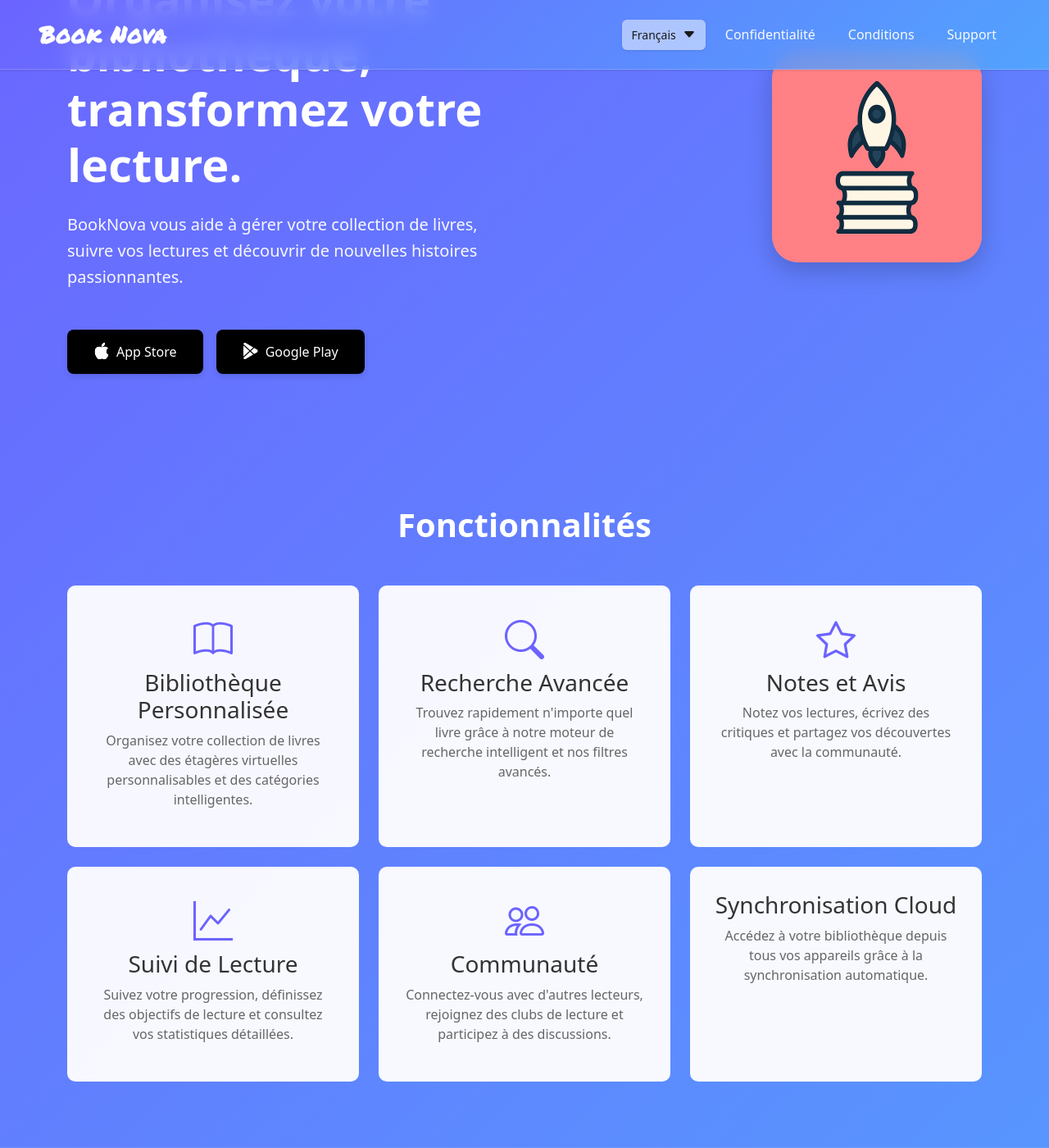
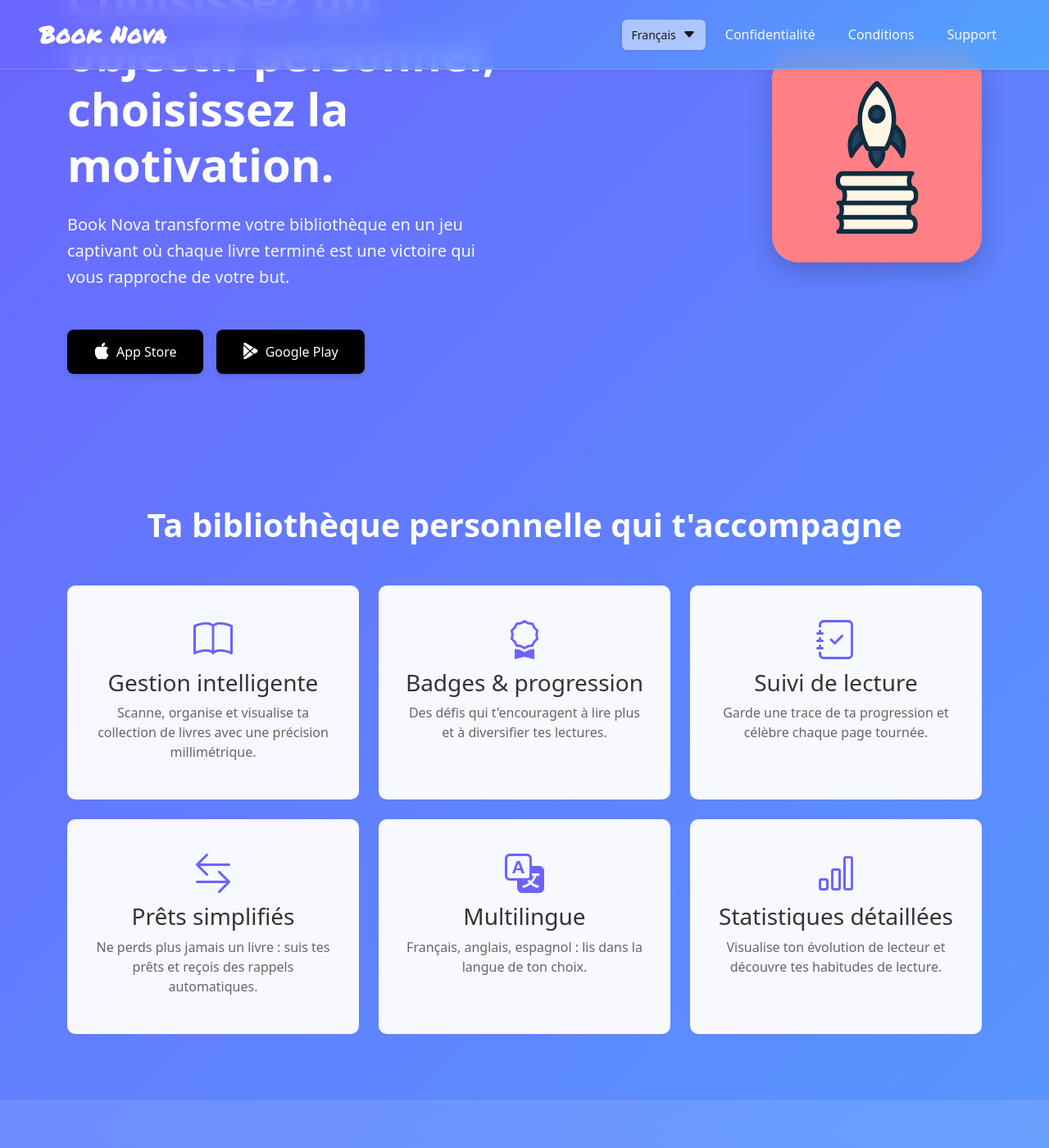
Before and after one commit to Anarres4/book-nova, a Jekyll site: the page built from index.html, in a window 1280 px wide and 1400 px high, scrolled down 237 px. Shown: the whole window at 82% size. Built offline with Jekyll 4.4.1, drawn with Linux system fonts in a browser that asks for light colours; some of the changed text lies outside the part shown.

Commit message:
✏️ update text index

```diff
--- a/_data/translations.yml
+++ b/_data/translations.yml
@@ -7,31 +7,31 @@
     terms: "Conditions"
     support: "Support"
   hero:
-    tagline: "Découvrez votre prochaine lecture"
-    title: "Organisez votre bibliothèque, transformez votre lecture."
-    subtitle: "BookNova vous aide à gérer votre collection de livres, suivre vos lectures et découvrir de nouvelles histoires passionnantes."
+    tagline: "Lisez à votre propre hauteur."
+    title: "Choisissez un objectif personnel, choisissez la motivation."
+    subtitle: "Book Nova transforme votre bibliothèque en un jeu captivant où chaque livre terminé est une victoire qui vous rapproche de votre but."
     app_store: "App Store"
     google_play: "Google Play"
   features:
-    title: "Fonctionnalités"
+    title: "Ta bibliothèque personnelle qui t'accompagne"
     library:
-      title: "Bibliothèque Personnalisée"
-      description: "Organisez votre collection de livres avec des étagères virtuelles personnalisables et des catégories intelligentes."
-    search:
-      title: "Recherche Avancée"
-      description: "Trouvez rapidement n'importe quel livre grâce à notre moteur de recherche intelligent et nos filtres avancés."
-    reviews:
-      title: "Notes et Avis"
-      description: "Notez vos lectures, écrivez des critiques et partagez vos découvertes avec la communauté."
+      title: "Gestion intelligente"
+      description: "Scanne, organise et visualise ta collection de livres avec une précision millimétrique."
+    badges:
+      title: "Badges & progression"
+      description: "Des défis qui t'encouragent à lire plus et à diversifier tes lectures."
     tracking:
-      title: "Suivi de Lecture"
-      description: "Suivez votre progression, définissez des objectifs de lecture et consultez vos statistiques détaillées."
-    community:
-      title: "Communauté"
-      description: "Connectez-vous avec d'autres lecteurs, rejoignez des clubs de lecture et participez à des discussions."
-    sync:
-      title: "Synchronisation Cloud"
-      description: "Accédez à votre bibliothèque depuis tous vos appareils grâce à la synchronisation automatique."
+      title: "Suivi de lecture"
+      description: "Garde une trace de ta progression et célèbre chaque page tournée."
+    loans:
+      title: "Prêts simplifiés"
+      description: "Ne perds plus jamais un livre : suis tes prêts et reçois des rappels automatiques."
+    languages:
+      title: "Multilingue"
+      description: "Français, anglais, espagnol : lis dans la langue de ton choix."
+    stats:
+      title: "Statistiques détaillées"
+      description: "Visualise ton évolution de lecteur et découvre tes habitudes de lecture."
   screenshots:
     title: "Découvrez l'application"
   cta:
@@ -154,31 +154,31 @@
     terms: "Terms"
     support: "Support"
   hero:
-    tagline: "Discover your next read"
-    title: "Organize your library, transform your reading."
-    subtitle: "BookNova helps you manage your book collection, track your readings and discover exciting new stories."
+    tagline: "Read at your own pace."
+    title: "Pick a personal goal, pick the motivation."
+    subtitle: "Book Nova turns your library into a compelling game where every finished book is a victory that brings you closer to your goal."
     app_store: "App Store"
     google_play: "Google Play"
   features:
-    title: "Features"
+    title: "Your personal library that stays with you"
     library:
-      title: "Personal Library"
-      description: "Organize your book collection with customizable virtual shelves and smart categories."
-    search:
-      title: "Advanced Search"
-      description: "Quickly find any book with our intelligent search engine and advanced filters."
-    reviews:
-      title: "Notes & Reviews"
-      description: "Rate your readings, write reviews and share your discoveries with the community."
+      title: "Smart management"
+      description: "Scan, organize, and visualise your book collection with pinpoint precision."
+    badges:
+      title: "Badges & progress"
+      description: "Challenges that encourage you to read more and diversify your reading."
     tracking:
-      title: "Reading Tracking"
-      description: "Track your progress, set reading goals and view your detailed statistics."
-    community:
-      title: "Community"
-      description: "Connect with other readers, join book clubs and participate in discussions."
-    sync:
-      title: "Cloud Sync"
-      description: "Access your library from all your devices with automatic synchronization."
+      title: "Reading tracker"
+      description: "Keep track of your progress and celebrate every page you turn."
+    loans:
+      title: "Simplified loans"
+      description: "Never lose a book again: track your loans and receive automatic reminders."
+    languages:
+      title: "Multilingual"
+      description: "French, English, Spanish—read in the language that fits you best."
+    stats:
+      title: "Detailed statistics"
+      description: "Visualise your evolution as a reader and discover your reading habits."
   screenshots:
     title: "Discover the app"
   cta:
@@ -301,31 +301,31 @@
     terms: "Condiciones"
     support: "Soporte"
   hero:
-    tagline: "Descubre tu próxima lectura"
-    title: "Organiza tu biblioteca, transforma tu lectura."
-    subtitle: "BookNova te ayuda a gestionar tu colección de libros, seguir tus lecturas y descubrir nuevas historias emocionantes."
+    tagline: "Lee a tu propio ritmo."
+    title: "Elige un objetivo personal, elige la motivación."
+    subtitle: "Book Nova convierte tu biblioteca en un juego cautivador donde cada libro terminado es una victoria que te acerca a tu meta."
     app_store: "App Store"
     google_play: "Google Play"
   features:
-    title: "Características"
+    title: "Tu biblioteca personal que te acompaña"
     library:
-      title: "Biblioteca Personal"
-      description: "Organiza tu colección de libros con estanterías virtuales personalizables y categorías inteligentes."
-    search:
-      title: "Búsqueda Avanzada"
-      description: "Encuentra rápidamente cualquier libro con nuestro motor de búsqueda inteligente y filtros avanzados."
-    reviews:
-      title: "Notas y Reseñas"
-      description: "Califica tus lecturas, escribe reseñas y comparte tus descubrimientos con la comunidad."
+      title: "Gestión inteligente"
+      description: "Escanea, organiza y visualiza tu colección de libros con precisión milimétrica."
+    badges:
+      title: "Insignias y progreso"
+      description: "Retos que te animan a leer más y a diversificar tus lecturas."
     tracking:
-      title: "Seguimiento de Lectura"
-      description: "Sigue tu progreso, establece objetivos de lectura y consulta tus estadísticas detalladas."
-    community:
-      title: "Comunidad"
-      description: "Conéctate con otros lectores, únete a clubes de lectura y participa en discusiones."
-    sync:
-      title: "Sincronización en la Nube"
-      description: "Accede a tu biblioteca desde todos tus dispositivos con sincronización automática."
+      title: "Seguimiento de lectura"
+      description: "Lleva registro de tu progreso y celebra cada página que pasas."
+    loans:
+      title: "Préstamos simplificados"
+      description: "No vuelvas a perder un libro: controla tus préstamos y recibe recordatorios automáticos."
+    languages:
+      title: "Multilingüe"
+      description: "Francés, inglés, español: lee en el idioma que prefieras."
+    stats:
+      title: "Estadísticas detalladas"
+      description: "Visualiza tu evolución como lector y descubre tus hábitos de lectura."
   screenshots:
     title: "Descubre la aplicación"
   cta:
--- a/index.html
+++ b/index.html
@@ -41,54 +41,54 @@
 <!-- Features Section -->
 <section class="features-section" id="features">
     <div class="container">
-        <h2 class="section-title" data-i18n="features.title">Fonctionnalités</h2>
+        <h2 class="section-title" data-i18n="features.title">Ta bibliothèque personnelle qui t'accompagne</h2>
 
         <div class="row g-4">
             <div class="col-md-4">
                 <div class="feature-card">
                     <i class="bi bi-book feature-icon"></i>
-                    <h3 data-i18n="features.library.title">Bibliothèque Personnalisée</h3>
-                    <p data-i18n="features.library.description">Organisez votre collection de livres avec des étagères virtuelles personnalisables et des catégories intelligentes.</p>
+                    <h3 data-i18n="features.library.title">📚 Gestion intelligente</h3>
+                    <p data-i18n="features.library.description">Scanne, organise et visualise ta collection de livres avec une précision millimétrique.</p>
                 </div>
             </div>
 
             <div class="col-md-4">
                 <div class="feature-card">
-                    <i class="bi bi-search feature-icon"></i>
-                    <h3 data-i18n="features.search.title">Recherche Avancée</h3>
-                    <p data-i18n="features.search.description">Trouvez rapidement n'importe quel livre grâce à notre moteur de recherche intelligent et nos filtres avancés.</p>
+                    <i class="bi bi-award feature-icon"></i>
+                    <h3 data-i18n="features.badges.title">🎯 Badges & progression</h3>
+                    <p data-i18n="features.badges.description">Des défis qui t'encouragent à lire plus et à diversifier tes lectures.</p>
                 </div>
             </div>
 
             <div class="col-md-4">
                 <div class="feature-card">
-                    <i class="bi bi-star feature-icon"></i>
-                    <h3 data-i18n="features.reviews.title">Notes et Avis</h3>
-                    <p data-i18n="features.reviews.description">Notez vos lectures, écrivez des critiques et partagez vos découvertes avec la communauté.</p>
+                    <i class="bi bi-journal-check feature-icon"></i>
+                    <h3 data-i18n="features.tracking.title">📖 Suivi de lecture</h3>
+                    <p data-i18n="features.tracking.description">Garde une trace de ta progression et célèbre chaque page tournée.</p>
                 </div>
             </div>
 
             <div class="col-md-4">
                 <div class="feature-card">
-                    <i class="bi bi-graph-up feature-icon"></i>
-                    <h3 data-i18n="features.tracking.title">Suivi de Lecture</h3>
-                    <p data-i18n="features.tracking.description">Suivez votre progression, définissez des objectifs de lecture et consultez vos statistiques détaillées.</p>
+                    <i class="bi bi-arrow-left-right feature-icon"></i>
+                    <h3 data-i18n="features.loans.title">🤝 Prêts simplifiés</h3>
+                    <p data-i18n="features.loans.description">Ne perds plus jamais un livre : suis tes prêts et reçois des rappels automatiques.</p>
                 </div>
             </div>
 
             <div class="col-md-4">
                 <div class="feature-card">
-                    <i class="bi bi-people feature-icon"></i>
-                    <h3 data-i18n="features.community.title">Communauté</h3>
-                    <p data-i18n="features.community.description">Connectez-vous avec d'autres lecteurs, rejoignez des clubs de lecture et participez à des discussions.</p>
+                    <i class="bi bi-translate feature-icon"></i>
+                    <h3 data-i18n="features.languages.title">🌍 Multilingue</h3>
+                    <p data-i18n="features.languages.description">Français, anglais, espagnol : lis dans la langue de ton choix.</p>
                 </div>
             </div>
 
             <div class="col-md-4">
                 <div class="feature-card">
-                    <i class="bi bi-cloud-sync feature-icon"></i>
-                    <h3 data-i18n="features.sync.title">Synchronisation Cloud</h3>
-                    <p data-i18n="features.sync.description">Accédez à votre bibliothèque depuis tous vos appareils grâce à la synchronisation automatique.</p>
+                    <i class="bi bi-bar-chart feature-icon"></i>
+                    <h3 data-i18n="features.stats.title">📊 Statistiques détaillées</h3>
+                    <p data-i18n="features.stats.description">Visualise ton évolution de lecteur et découvre tes habitudes de lecture.</p>
                 </div>
             </div>
         </div>
```
